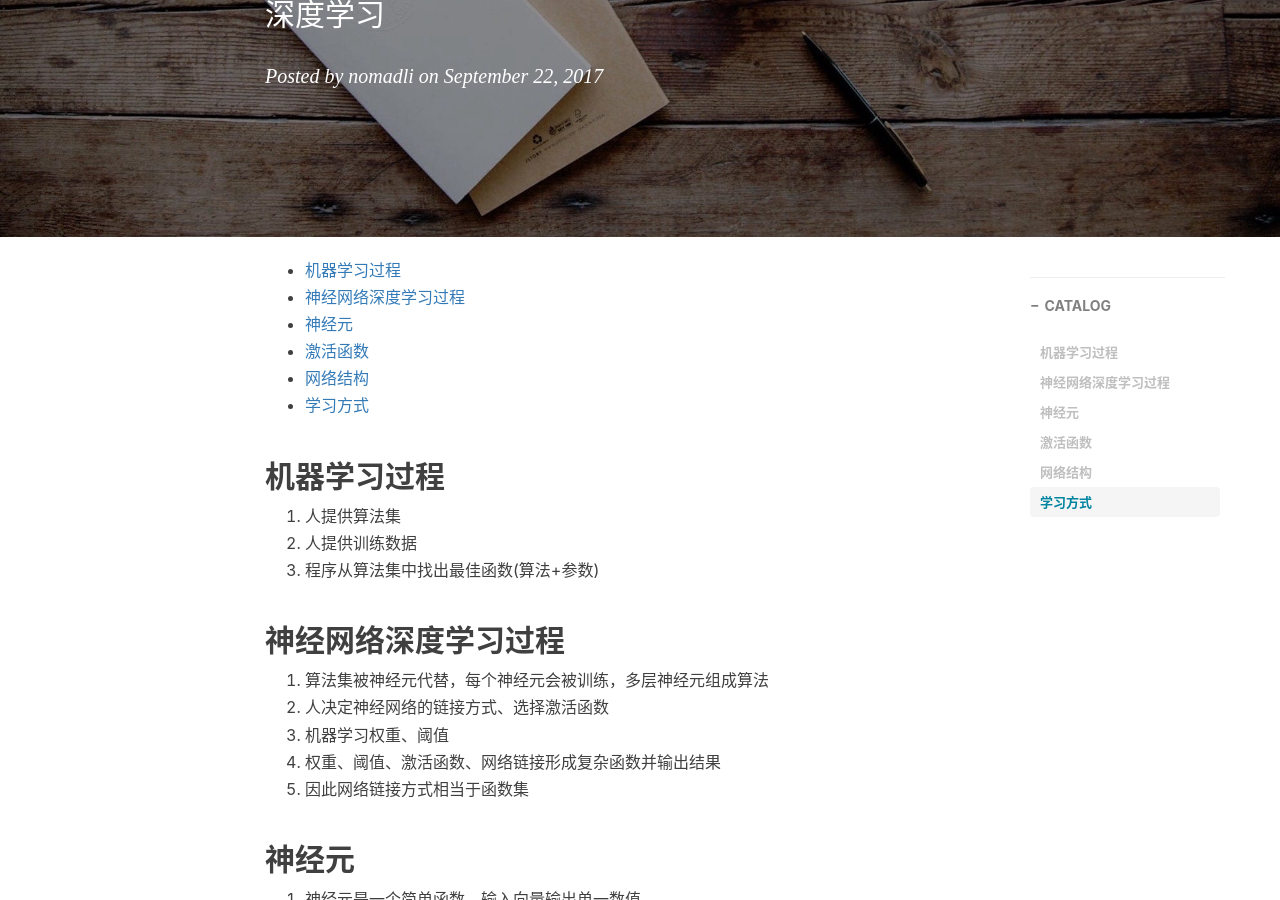
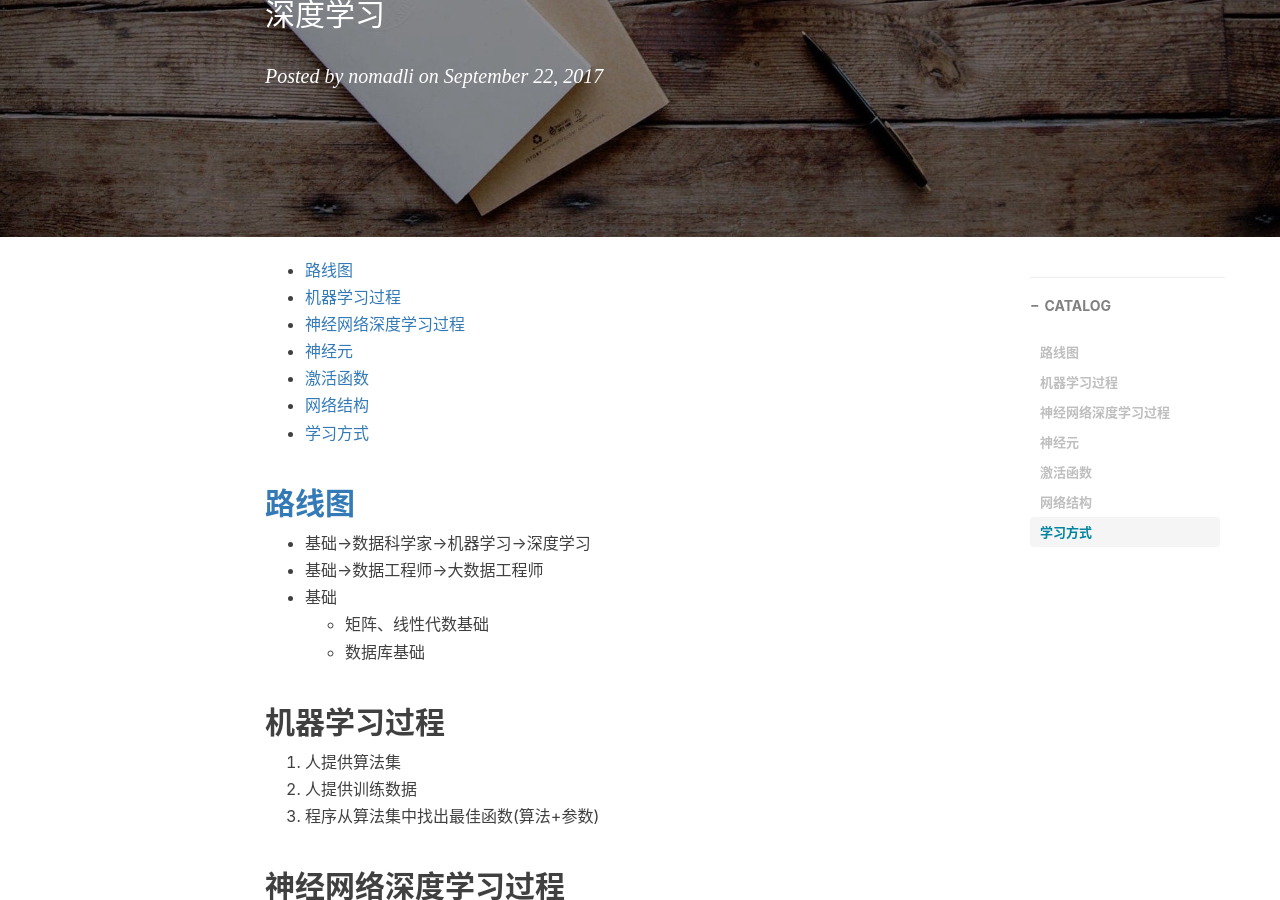
Before and after one commit to nomadli/nomadli.github.io, a Jekyll site: the page built from _posts/2017-10-12-DeepLearining.md, in a window 1280 px wide and 900 px high, scrolled down 286 px. Built offline with Jekyll 4.4.1, drawn with Linux system fonts in a browser that asks for light colours; nearby versions of some CDN libraries; comment, search, counter and statistics services are not loaded.

Commit message:
add deep learning

```diff
--- a/_posts/2017-10-12-DeepLearining.md
+++ b/_posts/2017-10-12-DeepLearining.md
@@ -12,6 +12,13 @@ tags:
 
 * content
 {:toc}
+
+## [路线图](https://github.com/AMAI-GmbH/AI-Expert-Roadmap)
+- 基础->数据科学家->机器学习->深度学习
+- 基础->数据工程师->大数据工程师
+- 基础
+    - 矩阵、线性代数基础
+    - 数据库基础
 
 ## 机器学习过程
 1.  人提供算法集
```
Also changed, not shown: _posts/2016-01-15-commad.md (+1 -0 lines), img/font.PNG (added).
